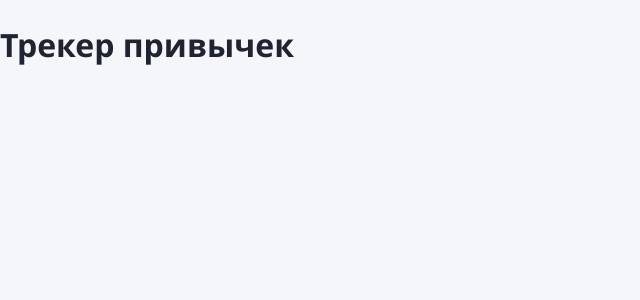
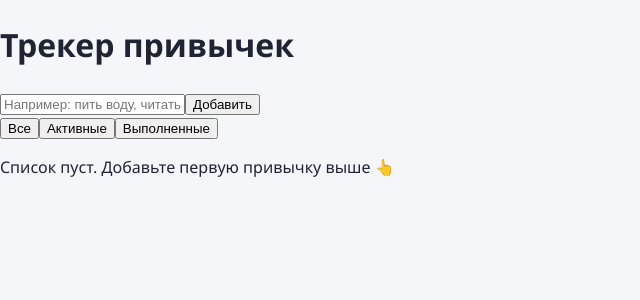
Before and after one commit to nmaakmoan/priviski, a React (Vite) app: page / in a window 1280 px wide. Shown: the top 300 px of the page, without its empty margins (0-640 px from the left). Built offline with nearby package versions, Linux system fonts and the light colour scheme.

Commit message:
feat: wire up state management and connect all components in App

```diff
--- a/src/App.tsx
+++ b/src/App.tsx
@@ -1,7 +1,56 @@
+import { useMemo, useState } from 'react'
+import { HabitForm } from './components/HabitForm'
+import { HabitList } from './components/HabitList'
+import { FilterBar } from './components/FilterBar'
+import { useLocalStorage } from './hooks/useLocalStorage'
+import { Habit, FilterType } from './types'
+
+const STORAGE_KEY = 'habit-tracker:habits'
+
+function createHabit(title: string): Habit {
+  return {
+    id: crypto.randomUUID(),
+    title,
+    createdAt: Date.now(),
+    done: false,
+  }
+}
+
 function App() {
+  const [habits, setHabits] = useLocalStorage<Habit[]>(STORAGE_KEY, [])
+  const [filter, setFilter] = useState<FilterType>('all')
+
+  const addHabit = (title: string) => {
+    setHabits((prev) => [...prev, createHabit(title)])
+  }
+
+  const toggleHabit = (id: string) => {
+    setHabits((prev) =>
+      prev.map((habit) => (habit.id === id ? { ...habit, done: !habit.done } : habit)),
+    )
+  }
+
+  const deleteHabit = (id: string) => {
+    setHabits((prev) => prev.filter((habit) => habit.id !== id))
+  }
+
+  const filteredHabits = useMemo(() => {
+    switch (filter) {
+      case 'active':
+        return habits.filter((h) => !h.done)
+      case 'completed':
+        return habits.filter((h) => h.done)
+      default:
+        return habits
+    }
+  }, [habits, filter])
+
   return (
     <div className="app">
       <h1>Трекер привычек</h1>
+      <HabitForm onAdd={addHabit} />
+      <FilterBar current={filter} onChange={setFilter} />
+      <HabitList habits={filteredHabits} onToggle={toggleHabit} onDelete={deleteHabit} />
     </div>
   )
 }
```
